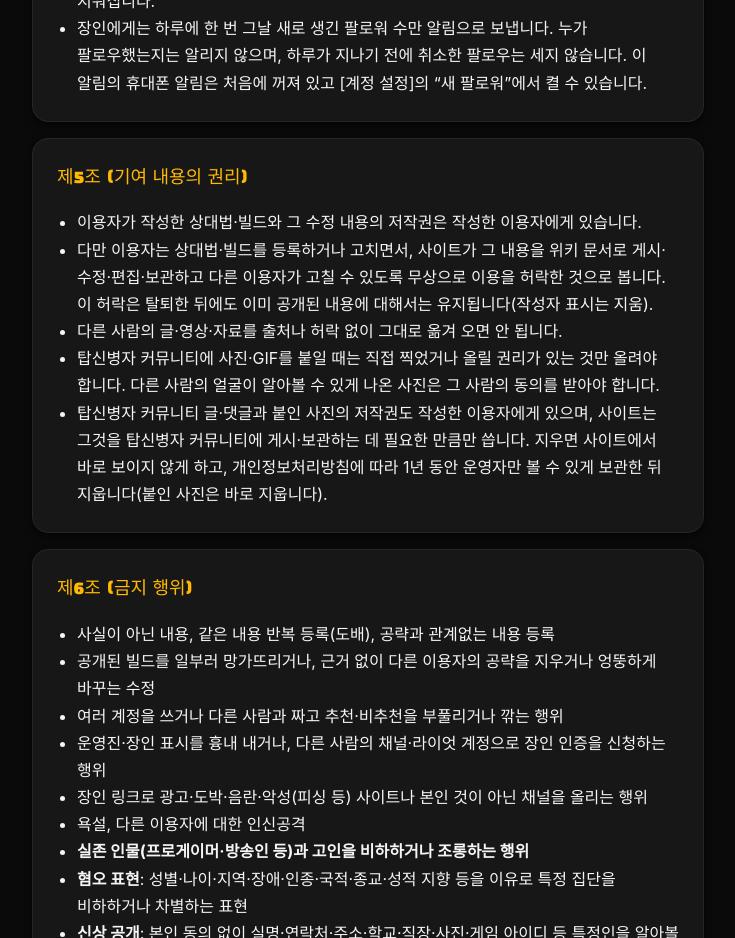
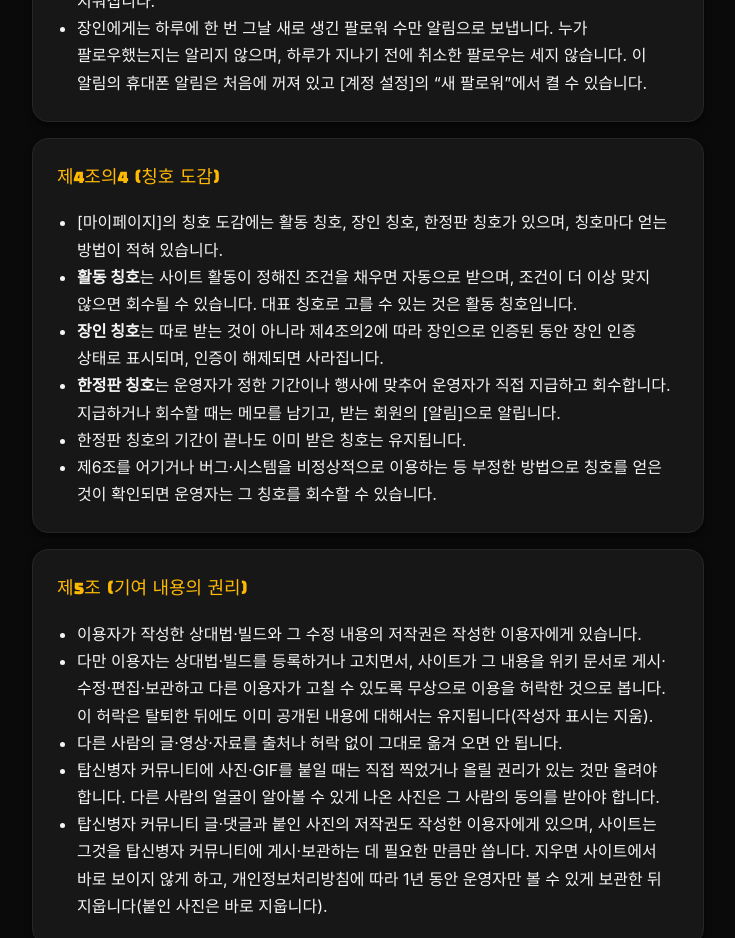
Before and after one commit to beautifulwind/top-lane-counter, a React (Vite) app: page /terms in a window 1280 px wide. Shown: the part 2960-3898 px from the top of the page, without its empty margins (272-1007 px from the left). Built offline with nearby package versions, Linux system fonts and the light colour scheme; no server answers; a web font is replaced by a local one.

Commit message:
칭호 도감 방침·약관 문구 (053 그대로, 시행일 그대로): 방침 수집·처리 기록·공개 정보에 한정판·장인 칭호, 약관 제4조의4 칭호 도감 신설
Co-Authored-By: Claude Sonnet 5.5 <noreply@anthropic.com>

```diff
--- a/src/pages/Privacy.jsx
+++ b/src/pages/Privacy.jsx
@@ -84,9 +84,10 @@ export default function Privacy() {
                   <li>닉네임 변경 기록(바꾸기 전·후 닉네임, 시각, 바뀐 까닭: 본인 변경·장인 신청·되돌림·임시 닉네임·운영자 변경)과, 장인과 같은 닉네임이라 바뀔 예정인 경우 그 예정 시각</li>
                   <li>알림과 알림을 확인한 시각</li>
                   <li>휴대폰 알림을 켠 경우: 기기(브라우저)마다 브라우저 푸시 서비스가 만든 알림 주소와 암호화 키, 켠 시각, 받을 알림 종류 설정(운영진 알림·내 상대법·빌드 다시 공개·팔로우한 장인의 새 빌드·공지·새 팔로워)</li>
-                  <li>경험치·레벨과 경험치를 받거나 회수된 기록(무엇으로·어느 매치업·이유·시각), 얻은 칭호와 얻은 시각, 고른 대표 칭호</li>
+                  <li>경험치·레벨과 경험치를 받거나 회수된 기록(무엇으로·어느 매치업·이유·시각), 얻은 칭호와 얻은 시각, 고른 대표 칭호(활동 칭호·운영자가 지급한 한정판 칭호만 기록하며, 장인 칭호는 따로 기록하지 않고 장인 인증 상태로 표시합니다. 한정판 칭호는 운영자가 지급하거나 회수합니다)</li>
                   <li>운영자가 상대법·빌드를 숨기거나 삭제한 기록(원래 제안자·작성자)</li>
                   <li>감독관으로 지정된 경우: 지정·해제 기록(메모, 시각)과 처리 기록(처리한 사람의 계정 식별 번호·닉네임·역할, 처리 내용과 대상, 메모, 시각). 처리 기록은 처리한 날부터 1년 동안 보관합니다</li>
+                  <li>운영자가 한정판 칭호를 지급하거나 회수한 경우: 받는 사람, 칭호, 지급·회수 메모(최대 500자), 처리한 운영자와 시각을 처리 기록으로 남깁니다. 처리 기록은 처리한 날부터 1년 동안 보관합니다</li>
                   <li>연결한 로그인 방식(구글·카카오), 비회원인지 여부, 가입·로그인 시각, 마지막 접속 시각(하루 한 번 기록)</li>
                   <li>로그인 처리 과정에서 남는 접속 기록(IP 주소, 접속 시각 등)</li>
                 </ul>
@@ -151,7 +152,7 @@ export default function Privacy() {
           </li>
         </ul>
         <p>
-          <strong>운영진 처리 기록:</strong> 운영자·감독관이 글·댓글 숨김과 다시 공개, 삭제, 신고 처리(장인 외부 링크 신고 처리와 링크 삭제, 허용 사이트 더하기·빼기 포함), 상대법·빌드 오류 신고 처리, 빌드 숨김과 다시 공개, 빌드 되돌리기, 장인 인증 승인·반려·만료일 늘리기·해제, 회원 닉네임 바꾸기, 예전 승인 제도의 새 상대법 제안 승인·거절, 감독관 지정·해제를 한 기록
+          <strong>운영진 처리 기록:</strong> 운영자·감독관이 글·댓글 숨김과 다시 공개, 삭제, 신고 처리(장인 외부 링크 신고 처리와 링크 삭제, 허용 사이트 더하기·빼기 포함), 상대법·빌드 오류 신고 처리, 빌드 숨김과 다시 공개, 빌드 되돌리기, 장인 인증 승인·반려·만료일 늘리기·해제, 회원 닉네임 바꾸기, 예전 승인 제도의 새 상대법 제안 승인·거절, 감독관 지정·해제, 한정판 칭호 지급·회수(받는 사람과 칭호, 메모는 최대 500자)를 한 기록
           (처리한 사람의 계정 식별 번호·닉네임·역할, 처리 내용과 대상, 메모, 시각)은 오남용을 확인하고 분쟁에 대응하기 위해 <strong>처리한 사람이 탈퇴한 뒤에도 남습니다.</strong>
           다만 <strong>처리한 날부터 1년</strong>이 지나면 자동으로 지웁니다.
           이 기록은 운영자만 볼 수 있습니다. 감독관에게는 지정할 때 알림으로 이 내용을 안내합니다.
@@ -216,7 +217,7 @@ export default function Privacy() {
       <section>
         <h2>5. 공개되는 정보와 제3자 제공</h2>
         <ul>
-          <li>사이트 닉네임과 레벨, 얻은 칭호와 대표 칭호는 사이트 안에서 다른 이용자에게 보일 수 있는 공개 정보입니다. 경험치 내역은 다른 이용자에게 공개하지 않습니다. 공개된 빌드에는 작성자·기여자 닉네임이, 탑신병자 커뮤니티 글·댓글과 문서 댓글에는 작성자 닉네임(레벨·대표 칭호)이 함께 보입니다. 탑신병자 커뮤니티 글·댓글과 문서 댓글은 로그인하지 않은 사람도 읽을 수 있습니다.</li>
+          <li>사이트 닉네임과 레벨, 얻은 칭호와 대표 칭호는 사이트 안에서 다른 이용자에게 보일 수 있는 공개 정보입니다. 한정판 칭호와 장인 칭호(장인 표시)도 다른 이용자에게 보일 수 있습니다. 경험치 내역은 다른 이용자에게 공개하지 않습니다. 공개된 빌드에는 작성자·기여자 닉네임이, 탑신병자 커뮤니티 글·댓글과 문서 댓글에는 작성자 닉네임(레벨·대표 칭호)이 함께 보입니다. 탑신병자 커뮤니티 글·댓글과 문서 댓글은 로그인하지 않은 사람도 읽을 수 있습니다.</li>
           <li>글·댓글에 붙인 사진은 그 글·댓글과 같은 범위(로그인하지 않은 사람 포함)에 보입니다. 운영진이 숨긴 글·댓글의 사진은 운영진만 봅니다. 사진을 보는 주소는 하루가 지나면 쓸 수 없게 됩니다.</li>
           <li>누가 어떤 빌드에 추천·비추천을 눌렀는지, 누가 어떤 글을 추천했는지는 다른 이용자에게 공개하지 않습니다. 합계만 보입니다.</li>
           <li>
--- a/src/pages/Terms.jsx
+++ b/src/pages/Terms.jsx
@@ -97,6 +97,18 @@ export default function Terms() {
           <li>로그인한 이용자(비회원 포함)는 인증된 장인을 팔로우하고 언제든 취소할 수 있습니다. 장인의 팔로워 수는 누구나, 팔로워 목록(닉네임과 팔로우한 날)은 로그인한 이용자가 볼 수 있습니다.</li>
           <li>팔로우한 장인이 새 빌드를 올리면 알림을 보냅니다. 휴대폰 알림은 [계정 설정]의 &ldquo;팔로우한 장인의 새 빌드&rdquo;에서 끌 수 있습니다. 장인 인증이 해제되면 그 장인의 팔로우는 지워집니다.</li>
           <li>장인에게는 하루에 한 번 그날 새로 생긴 팔로워 수만 알림으로 보냅니다. 누가 팔로우했는지는 알리지 않으며, 하루가 지나기 전에 취소한 팔로우는 세지 않습니다. 이 알림의 휴대폰 알림은 처음에 꺼져 있고 [계정 설정]의 &ldquo;새 팔로워&rdquo;에서 켤 수 있습니다.</li>
+        </ul>
+      </section>
+
+      <section>
+        <h2>제4조의4 (칭호 도감)</h2>
+        <ul>
+          <li>[마이페이지]의 칭호 도감에는 활동 칭호, 장인 칭호, 한정판 칭호가 있으며, 칭호마다 얻는 방법이 적혀 있습니다.</li>
+          <li><strong>활동 칭호</strong>는 사이트 활동이 정해진 조건을 채우면 자동으로 받으며, 조건이 더 이상 맞지 않으면 회수될 수 있습니다. 대표 칭호로 고를 수 있는 것은 활동 칭호입니다.</li>
+          <li><strong>장인 칭호</strong>는 따로 받는 것이 아니라 제4조의2에 따라 장인으로 인증된 동안 장인 인증 상태로 표시되며, 인증이 해제되면 사라집니다.</li>
+          <li><strong>한정판 칭호</strong>는 운영자가 정한 기간이나 행사에 맞추어 운영자가 직접 지급하고 회수합니다. 지급하거나 회수할 때는 메모를 남기고, 받는 회원의 [알림]으로 알립니다.</li>
+          <li>한정판 칭호의 기간이 끝나도 이미 받은 칭호는 유지됩니다.</li>
+          <li>제6조를 어기거나 버그·시스템을 비정상적으로 이용하는 등 부정한 방법으로 칭호를 얻은 것이 확인되면 운영자는 그 칭호를 회수할 수 있습니다.</li>
         </ul>
       </section>
 
```
Also changed, not shown: 2 other files (tests, documents, lock files or other folders).
